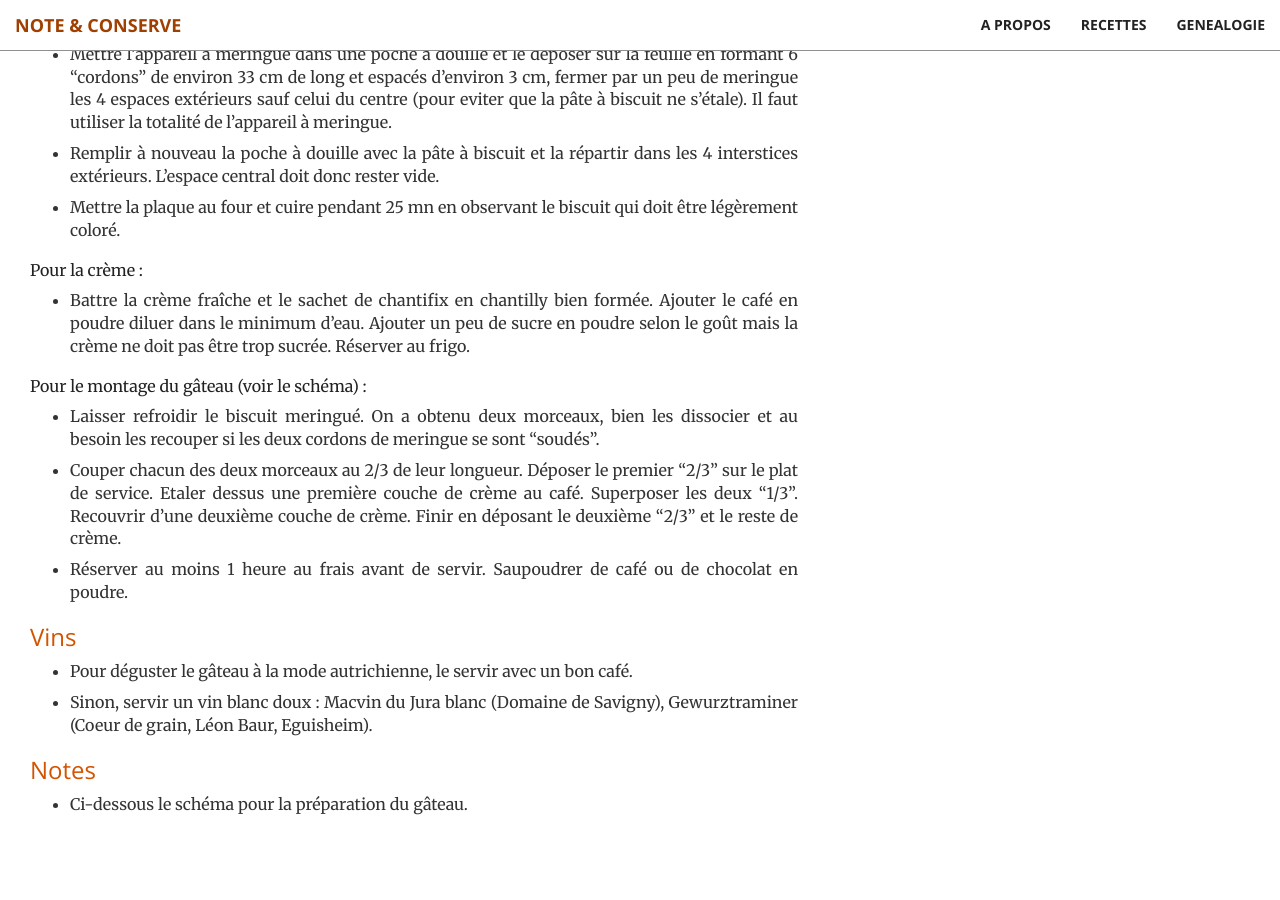
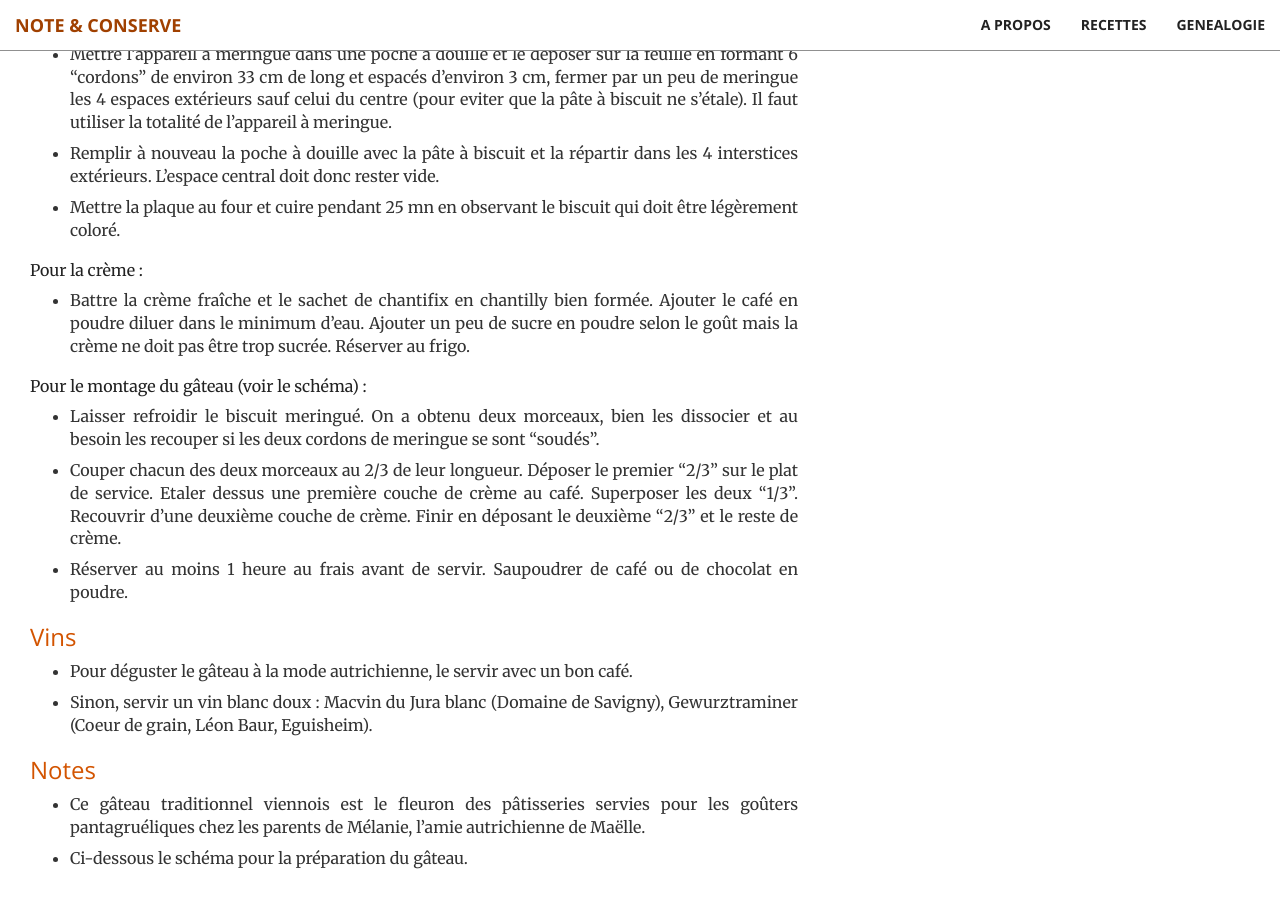
Before and after one commit to brignogan/brignogan.github.io, a Jekyll site: the page built from _posts/2020-03-09-kardinalchnitten.md, in a window 1280 px wide and 900 px high, scrolled down 1293 px. Built offline with Jekyll 4.4.1, drawn with Linux system fonts in a browser that asks for light colours; before the commit the page ends 2139 px from its top, so only the background shows below that.

Commit message:
up-date kardinalschnitten
rajout d'une note

```diff
--- a/_posts/2020-03-09-kardinalchnitten.md
+++ b/_posts/2020-03-09-kardinalchnitten.md
@@ -51,4 +51,5 @@ Cette recette vient de Maëlle (Vienne)
 * Sinon, servir un vin blanc doux : Macvin du Jura blanc (Domaine de Savigny), Gewurztraminer (Coeur de grain, Léon Baur, Eguisheim).
 
 ### Notes
+* Ce gâteau traditionnel viennois est le fleuron des pâtisseries servies pour les goûters pantagruéliques chez les parents de Mélanie, l'amie autrichienne de Maëlle.
 * Ci-dessous le schéma pour la préparation du gâteau.
```
Also changed, not shown: 1 other file.
